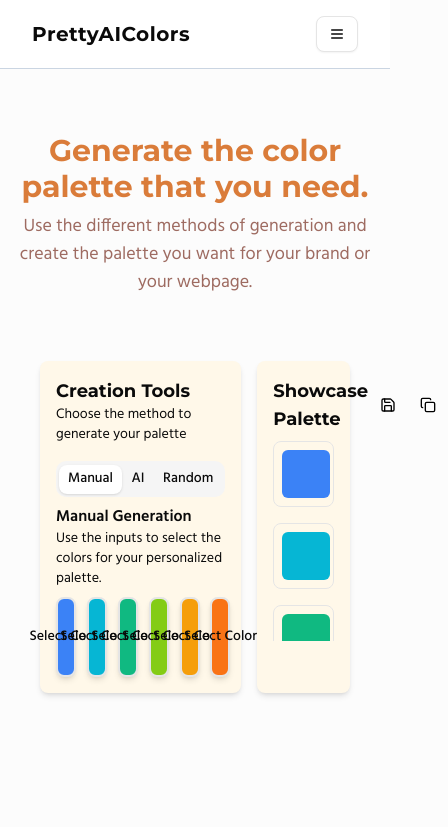
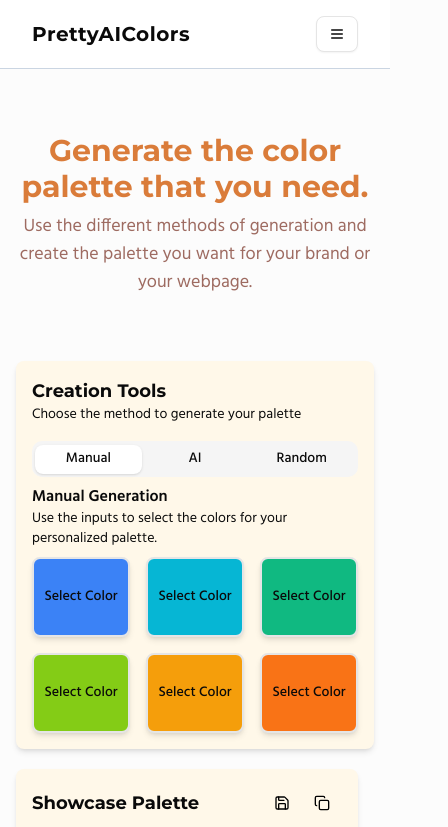
Before and after one commit to radriann21/prettyai-colors, a Next.js app: page / in a window 390 px wide. Shown: the top 827 px of the page, 448 px wide, since content can reach past the window. Built offline with nearby package versions, Linux system fonts and the light colour scheme.

Commit message:
refactor: update layout components to use section instead of main for better semantic structure

```diff
--- a/src/components/app/ColorPicker.tsx
+++ b/src/components/app/ColorPicker.tsx
@@ -29,7 +29,7 @@ export const ColorPicker = ({ color, onChange }: ColorPickerProps) => {
     <Popover open={isOpen} onOpenChange={setIsOpen}>
       <PopoverTrigger asChild>
         <Button
-          className="h-20 p-2 border-2 bg-transparent hover:scale-105 transition-all duration-200 shadow-md hover:shadow-lg"
+          className="h-20 p-2 border-2 bg-transparent hover:scale-105 transition-all duration-200 shadow-md hover:shadow-lg text-sm lg:text-base"
           variant="outline"
           style={{ backgroundColor: color }}
         >
--- a/src/components/app/GeneratorContainer.tsx
+++ b/src/components/app/GeneratorContainer.tsx
@@ -3,9 +3,9 @@ import { ShowcasePalette } from "./ShowcasePalette"
 
 export const GeneratorContainer = () => {
   return (
-    <main className="w-full grid grid-cols-3 gap-x-4 px-10">
+    <section className="w-full grid grid-cols-1 xl:grid-cols-3 gap-x-4 px-4 lg:px-10">
       <ToolsContainer />
       <ShowcasePalette />
-    </main>
+    </section>
   )
 }
--- a/src/components/app/ManualGeneration.tsx
+++ b/src/components/app/ManualGeneration.tsx
@@ -26,7 +26,7 @@ export const ManualGeneration = () => {
       >
         <h1 className="font-semibold">Manual Generation</h1>
         <p className="text-sm">Use the inputs to select the colors for your personalized palette.</p>
-        <section className="w-full grid grid-cols-6 gap-4 mt-2">
+        <section className="w-full grid grid-cols-3 lg:grid-cols-6 gap-4 mt-2">
           {
             colors.map((color, index) => (
               <ColorPicker
--- a/src/components/app/SavedPalettes.tsx
+++ b/src/components/app/SavedPalettes.tsx
@@ -13,10 +13,16 @@ export const SavedPalettes = () => {
   return (
     <>
       <Toaster />
-      <section className="w-full px-10">
+      <section className="w-full px-5 md:px-10">
         <div className="w-full flex items-center justify-between">
           <h2 className="font-montserrat text-3xl font-bold text-[#da7c3a]">Saved palettes</h2>
-          <Button className="bg-red-500 transition-colors duration-200 cursor-pointer hover:bg-red-600" onClick={deleteAllPalettes}>Delete All</Button>
+          <Button
+            className="bg-red-500 transition-colors duration-200 cursor-pointer hover:bg-red-600 flex items-center justify-center"
+            onClick={deleteAllPalettes}
+          >
+            <Trash className="w-4 h-4 stroke-white" />
+            Delete All
+          </Button>
         </div>
         <section className="grid grid-cols-1 lg:grid-cols-2 xl:grid-cols-3 gap-4 mt-10 place-items-center">
           {palettes.map((palette, index) => (
@@ -42,9 +48,9 @@ export const SavedPalettes = () => {
                                 className="w-14 h-12 rounded-tl-md cursor-pointer border-1 border-transparent transition-all duration-200 hover:border-slate-300"
                                 style={{ backgroundColor: color }}
                               ></div>
-                            <TooltipContent>
-                              <p className="text-sm">Copy color</p>
-                            </TooltipContent>
+                              <TooltipContent>
+                                <p className="text-sm">Copy color</p>
+                              </TooltipContent>
                             </TooltipTrigger>
                           </Tooltip>
                         </TooltipProvider>
--- a/src/components/app/ShowcasePalette.tsx
+++ b/src/components/app/ShowcasePalette.tsx
@@ -22,7 +22,7 @@ export const ShowcasePalette = () => {
   }, [colors, savePalette]);
 
   return (
-    <section className="w-full col-span-1 p-4 rounded-md shadow-md bg-[#FFF8E9] relative">
+    <section className="w-full col-span-1 p-4 rounded-md shadow-md bg-[#FFF8E9] relative mt-5">
       {colors.length === 0 ? (
         <div className="absolute top-10 left-1/2 transform -translate-x-1/2">
           <p className="text-slate-600">No colors added yet</p>
--- a/src/components/app/ToolsContainer.tsx
+++ b/src/components/app/ToolsContainer.tsx
@@ -2,12 +2,12 @@ import { ToolsTabs } from "./ToolsTabs"
 
 export const ToolsContainer = () => {
   return (
-    <main className="p-4 rounded-md shadow-md flex flex-col gap-y-4 col-span-2 bg-[#FFF8E9]">
+    <section className="p-4 rounded-md shadow-md flex flex-col gap-y-4 col-span-2 bg-[#FFF8E9]">
       <div>
         <h2 className="font-bold text-lg font-montserrat">Creation Tools</h2>
         <p className="font-hind text-sm">Choose the method to generate your palette</p>
       </div>
       <ToolsTabs />
-    </main>
+    </section>
   )
 }
```
